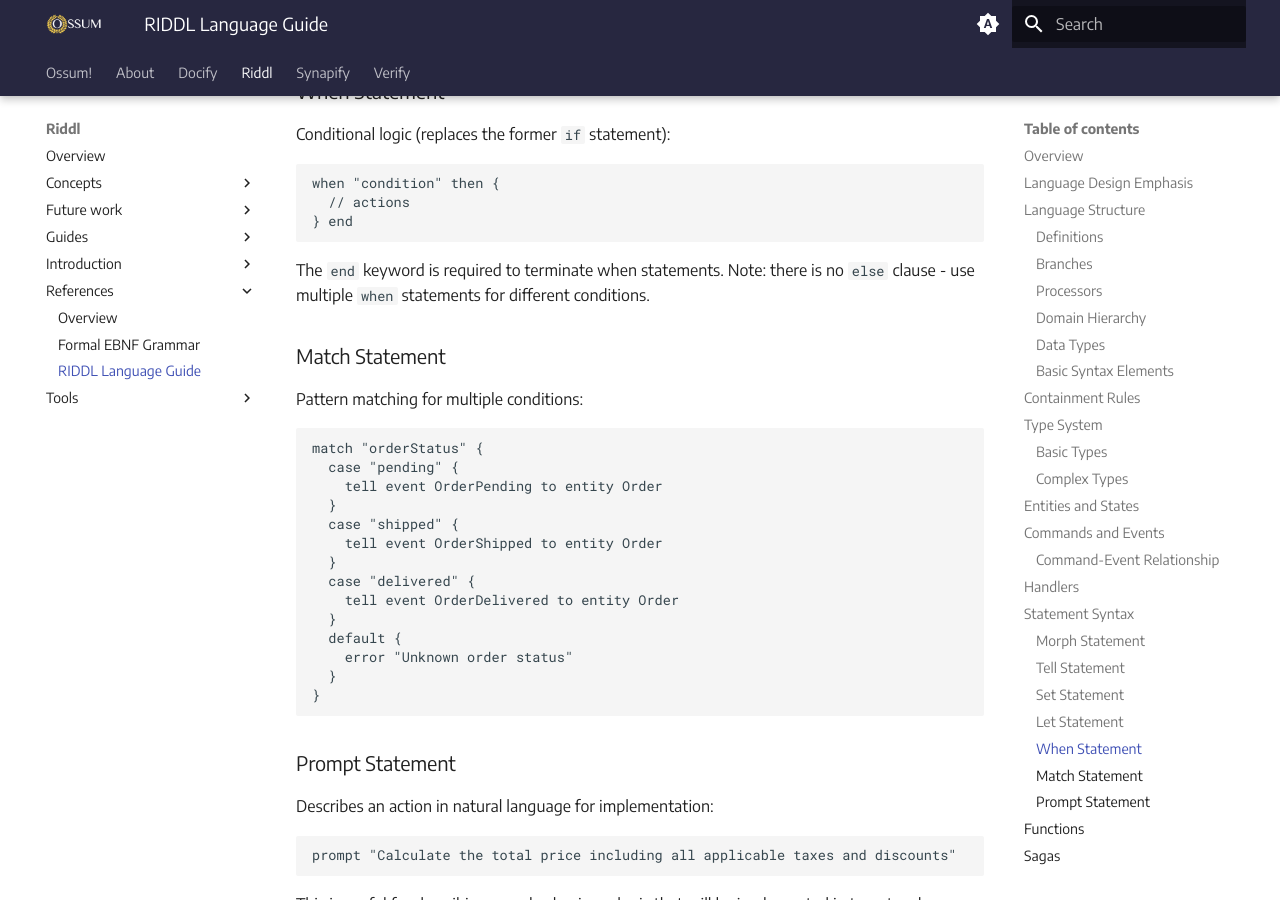
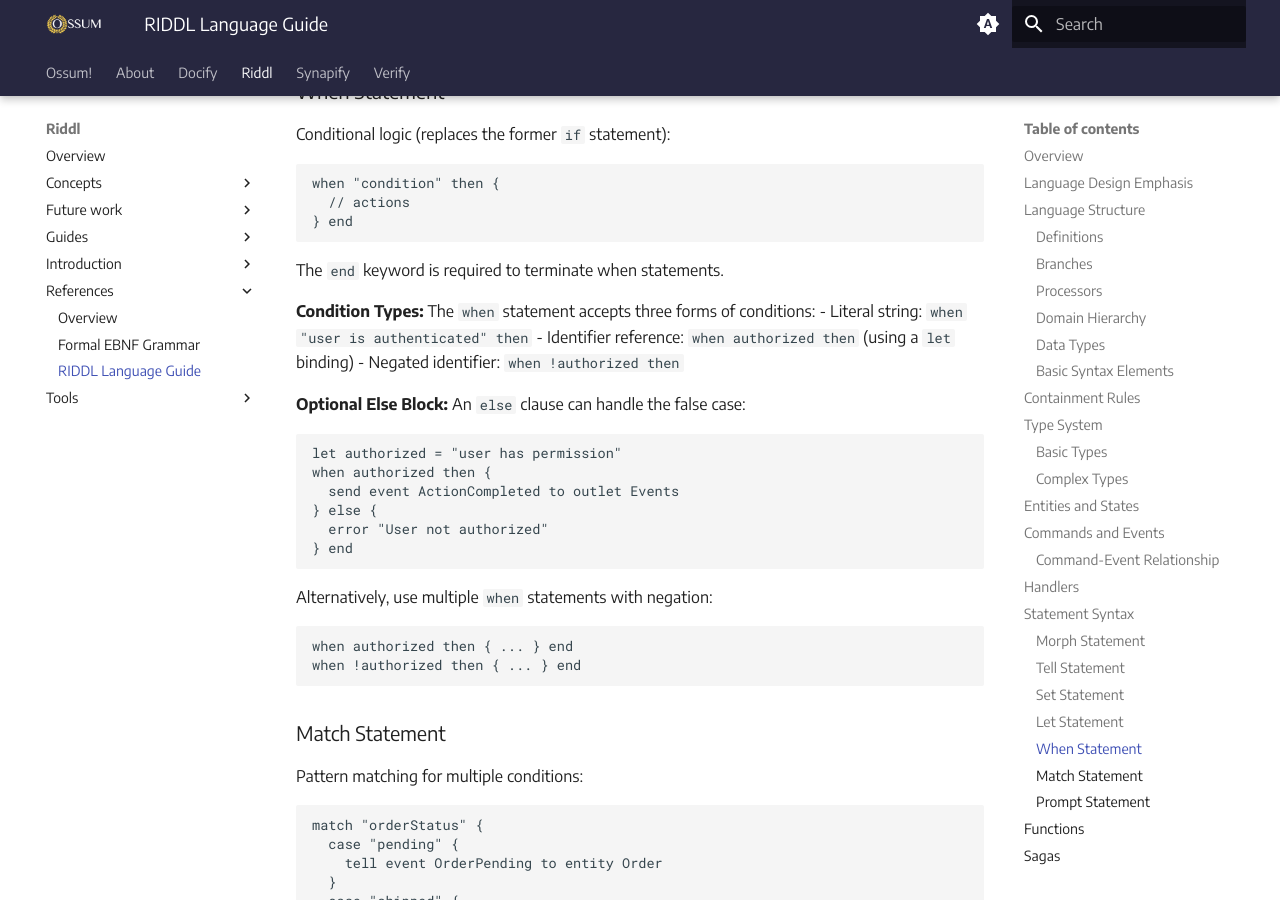
Before and after one commit to ossuminc/ossum.tech, an MkDocs documentation site: the page built from docs/riddl/references/language-reference.md, in a window 1280 px wide and 900 px high, scrolled down 8225 px. Built offline with MkDocs 1.6.1 and Material for MkDocs 9.7.7, drawn with Linux system fonts in a browser that asks for light colours.

Commit message:
Update RIDDL language reference for when/else/end syntax
EBNF grammar:
- Updated when_condition to support literal_string | ["!"] identifier
- Updated when_statement to include optional else block

Language reference:
- Added documentation for else block in when statements
- Added section on condition types (literal strings, identifiers, negated)
- Documented when/else/end syntax with examples

Co-Authored-By: Claude Opus 4.5 <noreply@anthropic.com>

````diff
--- a/docs/riddl/references/language-reference.md
+++ b/docs/riddl/references/language-reference.md
@@ -378,8 +378,30 @@ when "condition" then {
 } end
 ```
 
-The `end` keyword is required to terminate when statements. Note: there is no
-`else` clause - use multiple `when` statements for different conditions.
+The `end` keyword is required to terminate when statements.
+
+**Condition Types:**
+The `when` statement accepts three forms of conditions:
+- Literal string: `when "user is authenticated" then`
+- Identifier reference: `when authorized then` (using a `let` binding)
+- Negated identifier: `when !authorized then`
+
+**Optional Else Block:**
+An `else` clause can handle the false case:
+```
+let authorized = "user has permission"
+when authorized then {
+  send event ActionCompleted to outlet Events
+} else {
+  error "User not authorized"
+} end
+```
+
+Alternatively, use multiple `when` statements with negation:
+```
+when authorized then { ... } end
+when !authorized then { ... } end
+```
 
 ### Match Statement
 Pattern matching for multiple conditions:
````
Also changed, not shown: docs/riddl/references/ebnf-grammar.md (+2 -1 lines).
